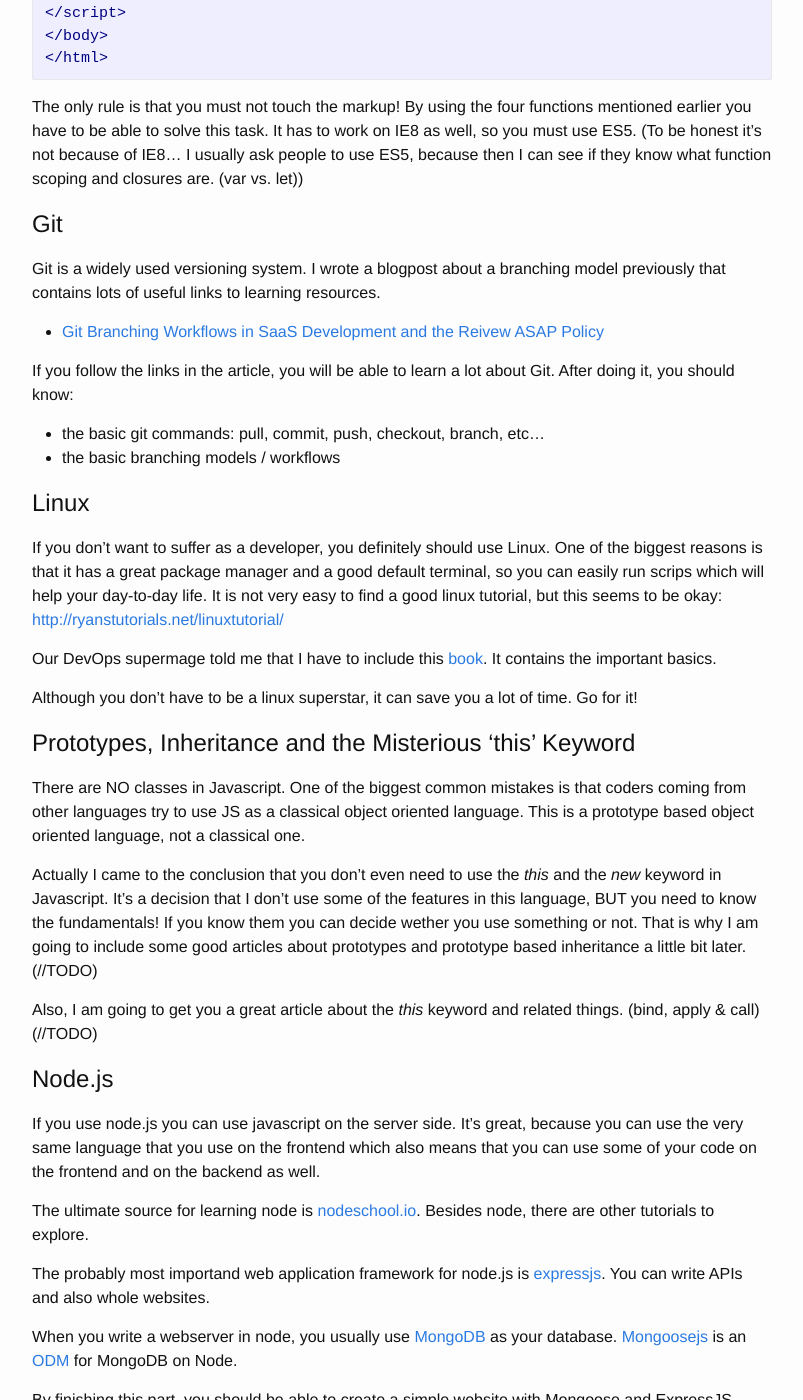
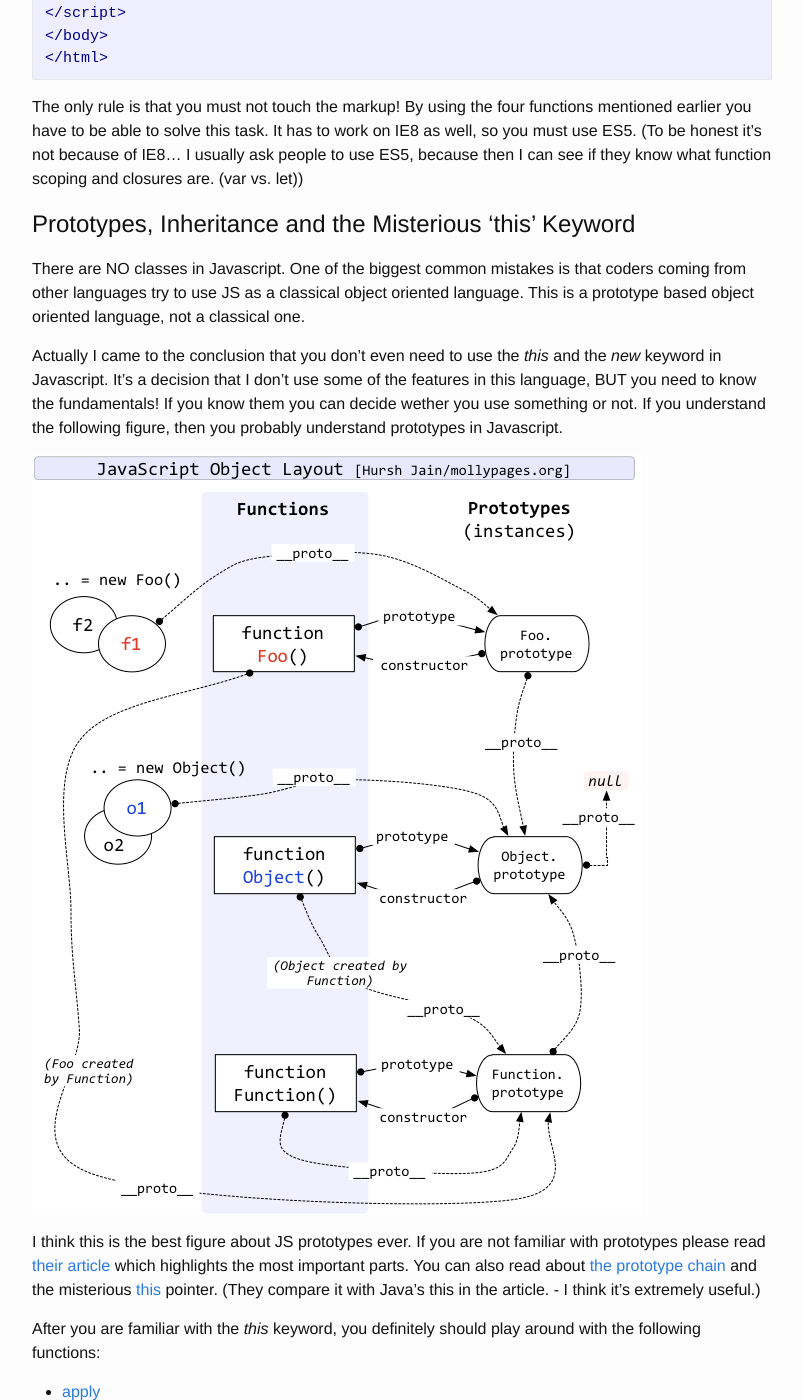
Before and after one commit to marczinkask/JSFighters, a Jekyll site: the page built from knowledge-base.md, in a window 1280 px wide and 1400 px high, scrolled down 2216 px. Shown: the whole window, without its empty margins (238-1041 px from the left). Built offline with Jekyll 4.4.1, drawn with Linux system fonts in a browser that asks for light colours; some of the changed text lies outside the part shown.

Commit message:
prototypes

```diff
--- a/knowledge-base.md
+++ b/knowledge-base.md
@@ -99,6 +99,26 @@ When people apply to us for a job, I usually ask them to create a ToDo List app
 The only rule is that you must not touch the markup! By using the four functions mentioned earlier you have to be able to solve this task. It has to work on IE8 as well, so you must use ES5. (To be honest it's not because of IE8... I usually ask people to use ES5, because then I can see if they know what function scoping and closures are. (var vs. let))
 
 
+## Prototypes, Inheritance and the Misterious 'this' Keyword
+
+There are NO classes in Javascript. One of the biggest common mistakes is that coders coming from other languages try to use JS as a classical object oriented language. This is a prototype based object oriented language, not a classical one.
+
+Actually I came to the conclusion that you don't even need to use the *this* and the *new* keyword in Javascript. It's a decision that I don't use some of the features in this language, BUT you need to know the fundamentals! If you know them you can decide wether you use something or not. If you understand the following figure, then you probably understand prototypes in Javascript.
+
+![Prototypes in Javascript](./assets/prototypes-in-javascript.png)
+
+I think this is the best figure about JS prototypes ever. If you are not familiar with prototypes please read [their article](http://mollypages.org/tutorials/js.mp) which highlights the most important parts. You can also read about [the prototype chain](http://mollypages.org/tutorials/jsscope.mp) and the misterious [this](http://mollypages.org/tutorials/jsthis.mp) pointer. (They compare it with Java's this in the article. - I think it's extremely useful.)
+
+
+After you are familiar with the *this* keyword, you definitely should play around with the following functions:
+
+ - [apply](https://developer.mozilla.org/en-US/docs/Web/JavaScript/Reference/Global_Objects/Function/apply)
+ - [call](https://developer.mozilla.org/en-US/docs/Web/JavaScript/Reference/Global_Objects/Function/call)
+ - [bind](https://developer.mozilla.org/en-US/docs/Web/JavaScript/Reference/Global_Objects/Function/bind)
+
+You can modify *this* with these functions. They will refer to another object!
+
+
 ## Git
 
 Git is a widely used versioning system. I wrote a blogpost about a branching model previously that contains lots of useful links to learning resources.
@@ -118,15 +138,6 @@ If you don't want to suffer as a developer, you definitely should use Linux. One
 Our DevOps supermage told me that I have to include this [book](http://linuxcommand.org/tlcl.php). It contains the important basics.
 
 Although you don't have to be a linux superstar, it can save you a lot of time. Go for it!
-
-
-## Prototypes, Inheritance and the Misterious 'this' Keyword
-
-There are NO classes in Javascript. One of the biggest common mistakes is that coders coming from other languages try to use JS as a classical object oriented language. This is a prototype based object oriented language, not a classical one.
-
-Actually I came to the conclusion that you don't even need to use the *this* and the *new* keyword in Javascript. It's a decision that I don't use some of the features in this language, BUT you need to know the fundamentals! If you know them you can decide wether you use something or not. That is why I am going to include some good articles about prototypes and prototype based inheritance a little bit later. (//TODO)
-
-Also, I am going to get you a great article about the *this* keyword and related things. (bind, apply & call) (//TODO)
 
 
 ## Node.js
```
Also changed, not shown: assets/prototypes-in-javascript.png (added).
